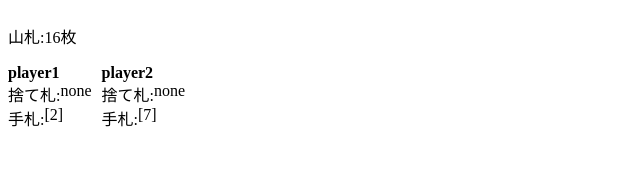
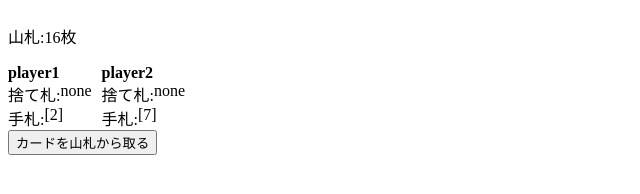
Before and after one commit to Rabbit-from-hat/XENO_ONLINE, a plain HTML site: page index.html in a window 1280 px wide. Both pictures are taken after a click on the button "Game Start". Shown: the whole page, without its empty margins (0-640 px from the left). Drawn offline with Linux system fonts and the light colour scheme.

Commit message:
action_area追加

```diff
--- a/index.html
+++ b/index.html
@@ -39,8 +39,10 @@
           </div>
         </div>
       </div>
+      <div class="action_area">
+        <button id="start_button">Game Start</button>
+      </div>
     </div>
-  <button id="start_button">Game Start</button>
   <script src="js/main.js"></script>
 </body>
 </html>
--- a/js/main.js
+++ b/js/main.js
@@ -26,6 +26,13 @@
       this.player1Hand = this.deck.shift();
       this.player2Hand = this.deck.shift();
     }
+
+    buttonAdd() {
+      const btnadd = document.createElement('button');
+      btnadd.classList.add('get_card');
+      btnadd.textContent = "カードを山札から取る"
+      document.getElementsByClassName('action_area')[0].appendChild(btnadd);
+    }
   }
 
   const game = new CardGame();
@@ -35,5 +42,6 @@
     game.deal();
     game.show();
     document.getElementById('start_button').style.display = "none";
+    game.buttonAdd();
   });
 }
```
